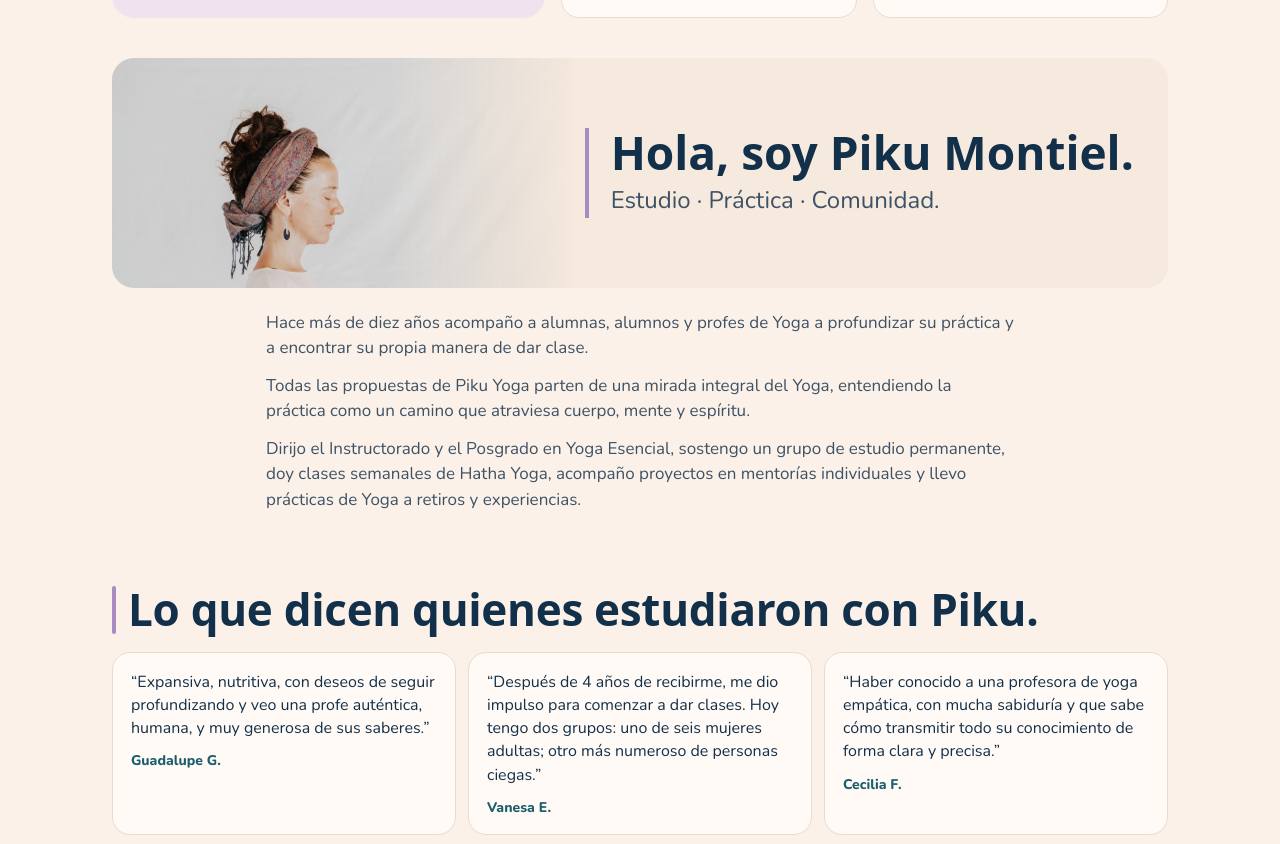
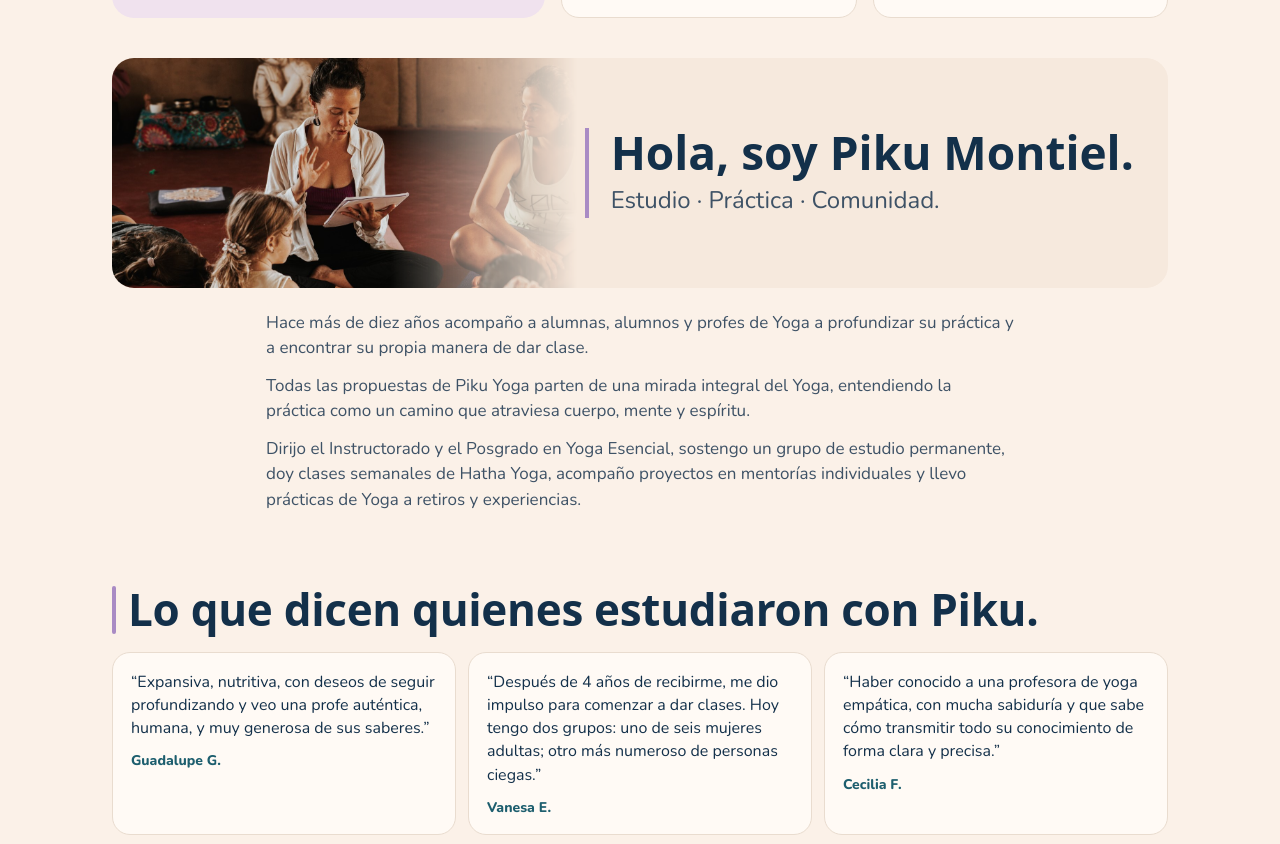
Before and after one commit to calcagnoagustin/pikuyoga, a plain HTML site: page index.html in a window 1280 px wide. Shown: the part 1315-2159 px from the top of the page. Drawn offline with nearby package versions, Linux system fonts and the light colour scheme.

Commit message:
assets: index.html

```diff
--- a/index.html
+++ b/index.html
@@ -325,7 +325,7 @@ a{color:inherit}
 
 
 <section class="piku" id="piku" data-b="7"><div class="wrap">
-<div class="ban"><div class="foto"><img src="img/1116-5fa79c-dsc6850-3.jpg" alt="Piku Montiel" style="object-position:50% 26%" loading="lazy" data-e="36"></div><div class="t"><h2 data-e="37">Hola, soy Piku Montiel.</h2><p data-e="38">Estudio · Práctica · Comunidad.</p></div></div>
+<div class="ban"><div class="foto"><img src="img/1116-b5b261-20250119-64-2.jpg" alt="Piku Montiel" style="object-position:50% 26%" loading="lazy" data-e="36"></div><div class="t"><h2 data-e="37">Hola, soy Piku Montiel.</h2><p data-e="38">Estudio · Práctica · Comunidad.</p></div></div>
 <div class="bio"><p data-e="39">Hace más de diez años acompaño a alumnas, alumnos y profes de Yoga a profundizar su práctica y a encontrar su propia manera de dar clase.</p><p data-e="40">Todas las propuestas de Piku Yoga parten de una mirada integral del Yoga, entendiendo la práctica como un camino que atraviesa cuerpo, mente y espíritu.</p><p data-e="41">Dirijo el Instructorado y el Posgrado en Yoga Esencial, sostengo un grupo de estudio permanente, doy clases semanales de Hatha Yoga, acompaño proyectos en mentorías individuales y llevo prácticas de Yoga a retiros y experiencias.</p></div>
 </div></section>
 
```
